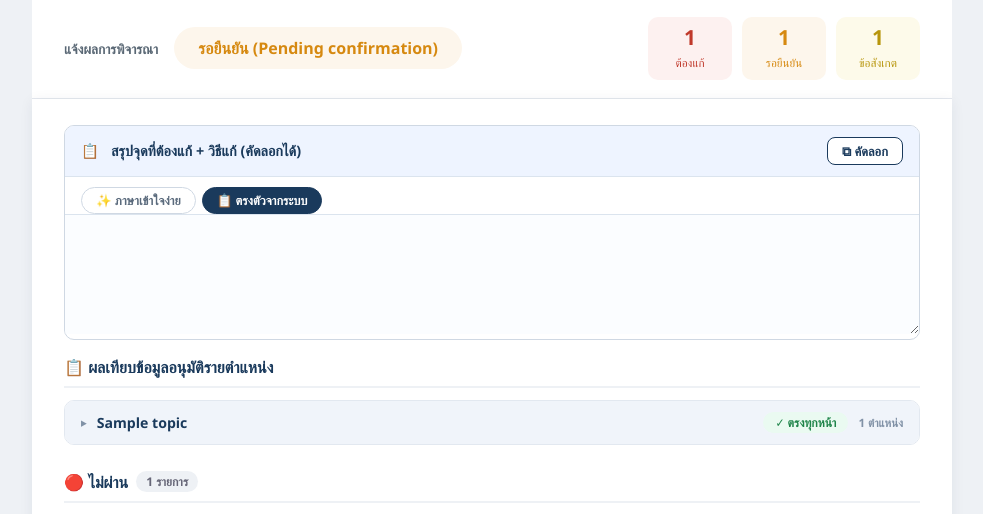
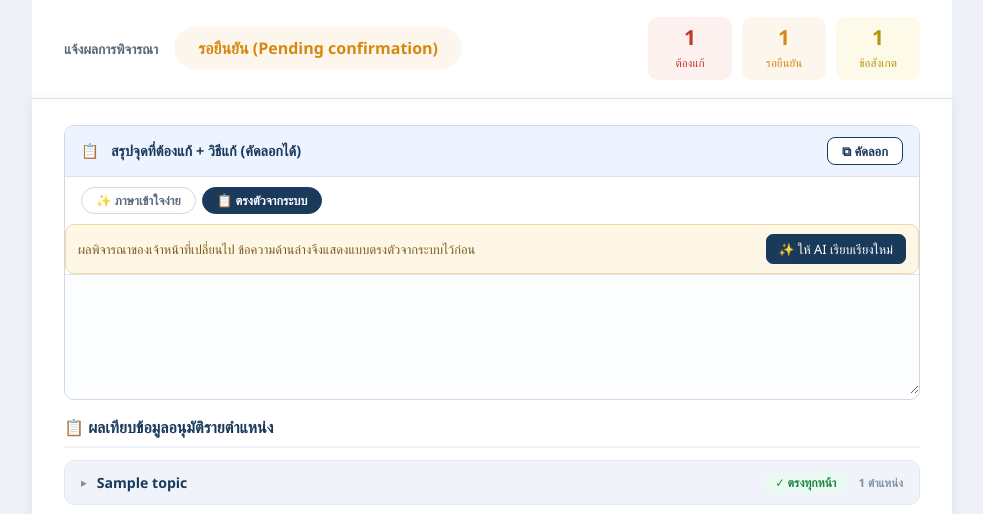
Before and after one commit to supawitmar/ethesis-checker, a Python web app: template templates/report.html in a window 1280 px wide. Shown: the part 211-725 px from the top of the page, without its empty margins (148-1131 px from the left). Run offline with Jinja, Linux system fonts and the light colour scheme; the template is opened without the code that fills it: most values are stand-ins (such as "Sample title", 1, 10 or a date in 2020).

Commit message:
report: ให้เจ้าหน้าที่กดสั่ง AI เรียบเรียงสรุปใหม่เอง แทนการเรียกอัตโนมัติ
เดิมทุกครั้งที่กดผ่าน/ไม่ผ่าน ระบบล้างข้อความ AI แล้วยิงขอใหม่ทันที ทำให้
เรียก AI รัวๆ โดยเจ้าหน้าที่ไม่รู้ตัว และถ้าเรียกล้มเหลวจะเงียบ (catch ว่าง)
เสี่ยงคัดลอกสรุปเก่าที่ยังไม่รวมรายการใหม่ไปส่งนักศึกษา

- กดผ่าน/ไม่ผ่าน = อัปเดตเฉพาะข้อความ "ตรงตัวจากระบบ" (ฟรี ทันที)
- ข้อความ AI ถูกทำเครื่องหมาย stale และซ่อนไว้ กล่องสรุปสลับไปแสดงข้อความ
  ตรงตัวซึ่งอัปเดตแล้วเสมอ พร้อมแถบ "✨ ให้ AI เรียบเรียงใหม่"
- เรียก AI เมื่อกดปุ่มนั้นเท่านั้น และถ้าล้มเหลวจะแจ้งบนแถบ ไม่เงียบอีกต่อไป
- README: ตัดคำอธิบายชั้น AI ที่ถูกลบไปแล้ว (review_borderline) ออก

Co-Authored-By: Claude Opus 4.8 <noreply@anthropic.com>

```diff
--- a/templates/report.html
+++ b/templates/report.html
@@ -72,6 +72,16 @@
   .ai-summary { background:#f3f7fd; border:1px solid #d6e3f5; border-radius:12px;
         padding:16px 20px; font-size:.9rem; color:#2c3e50; white-space:pre-wrap; line-height:1.65; }
   .ai-summary-caveat { font-size:.75rem; color:#8894a0; margin-top:8px; }
+  /* แถบเตือนว่าเจ้าหน้าที่เพิ่งเปลี่ยนผลพิจารณา ข้อความ AI เดิมจึงยังไม่รวมรายการใหม่
+     ระหว่างนี้กล่องข้างล่างจะแสดง "ตรงตัวจากระบบ" ซึ่งอัปเดตแล้วเสมอ กันคัดลอกของเก่าไปส่ง */
+  .ai-stale { display:flex; flex-wrap:wrap; align-items:center; gap:10px; margin:10px 0 0;
+        background:#fff7e6; border:1px solid #f0d9a8; border-radius:9px;
+        padding:9px 12px; font-size:.8rem; color:#7a5b1a; }
+  .ai-stale.err { background:#fdeeee; border-color:#f0bdbd; color:#9c3232; }
+  .ai-redo { margin-left:auto; border:1px solid var(--navy); background:var(--navy); color:#fff;
+        border-radius:7px; padding:5px 12px; font-size:.8rem; cursor:pointer; font-family:inherit; }
+  .ai-redo:hover { filter:brightness(1.12); }
+  .ai-redo[disabled] { opacity:.55; cursor:progress; }
   .rule-source { font-size:.76rem; color:#617184; margin-top:7px; padding-top:7px;
         border-top:1px dashed rgba(60,80,100,.18); }
   .rule-source b { color:var(--navy); }
@@ -231,6 +241,14 @@
                 data-th="✨ ภาษาเข้าใจง่าย" data-en="✨ Plain language">✨ ภาษาเข้าใจง่าย</button>
         <button type="button" class="mode" data-mode="raw" onclick="setSummaryMode('raw')"
                 data-th="📋 ตรงตัวจากระบบ" data-en="📋 Exact (system)">📋 ตรงตัวจากระบบ</button>
+      </div>
+      {% endif %}
+      {% if report.student_summary %}
+      <div class="ai-stale" id="ai-stale" hidden>
+        <span id="ai-stale-msg" data-th="ผลพิจารณาของเจ้าหน้าที่เปลี่ยนไป ข้อความด้านล่างจึงแสดงแบบตรงตัวจากระบบไว้ก่อน"
+              data-en="Staff decisions changed — showing the exact system text until AI is re-run.">ผลพิจารณาของเจ้าหน้าที่เปลี่ยนไป ข้อความด้านล่างจึงแสดงแบบตรงตัวจากระบบไว้ก่อน</span>
+        <button type="button" class="ai-redo" onclick="regenerateAi()"
+                data-th="✨ ให้ AI เรียบเรียงใหม่" data-en="✨ Re-run AI">✨ ให้ AI เรียบเรียงใหม่</button>
       </div>
       {% endif %}
       <textarea class="copy-text" readonly></textarea>
@@ -596,8 +614,11 @@ function aiSummaryText(){
 var SUMMARY_MODE = aiSummaryText() ? 'ai' : 'raw';
 var PLAIN_TEXT = buildSummaryText();
 var AI_TEXT = aiSummaryText();
+// AI_STALE = เจ้าหน้าที่กดผ่าน/ไม่ผ่านเพิ่มหลังจาก AI เรียบเรียงครั้งล่าสุด
+// ระหว่างที่ค้างอยู่จะไม่โชว์ข้อความ AI เก่า (กันคัดลอกสรุปที่ตกรายการไปส่งนักศึกษา)
+var AI_STALE = false;
 function currentSummaryText(){
-  return SUMMARY_MODE === 'ai' ? (AI_TEXT || PLAIN_TEXT) : PLAIN_TEXT;
+  return (SUMMARY_MODE === 'ai' && AI_TEXT && !AI_STALE) ? AI_TEXT : PLAIN_TEXT;
 }
 function renderSummary(){
   const ta = document.querySelector('.copy-text');
@@ -605,16 +626,27 @@ function renderSummary(){
   ta.value = currentSummaryText();
   ta.classList.toggle('plain', SUMMARY_MODE === 'ai');
   const caveat = document.getElementById('ai-caveat');
-  if (caveat) caveat.style.display = (SUMMARY_MODE === 'ai') ? '' : 'none';
+  const showAi = (SUMMARY_MODE === 'ai' && AI_TEXT && !AI_STALE);
+  if (caveat) caveat.style.display = showAi ? '' : 'none';
   document.querySelectorAll('.copy-modes .mode').forEach(function(b){
     b.classList.toggle('on', b.getAttribute('data-mode') === SUMMARY_MODE);
   });
+  renderStaleBar();
+}
+// แถบ "ให้ AI เรียบเรียงใหม่" โผล่เฉพาะตอนอยู่โหมด AI แล้วข้อความยังไม่ตรงผลพิจารณาล่าสุด
+function renderStaleBar(err){
+  const bar = document.getElementById('ai-stale');
+  if (!bar) return;
+  const need = (SUMMARY_MODE === 'ai') && (AI_STALE || !AI_TEXT);
+  bar.hidden = !need;
+  bar.classList.toggle('err', !!err);
+  const msg = document.getElementById('ai-stale-msg');
+  if (msg && err) msg.textContent = err;
+  else if (msg && need) msg.textContent = msg.getAttribute(LANG === 'en' ? 'data-en' : 'data-th');
 }
 function setSummaryMode(mode){
   SUMMARY_MODE = mode;
   renderSummary();
-  // เพิ่งสลับมาโหมด AI แต่ยังไม่มีข้อความตามผลพิจารณาล่าสุด — ขอใหม่
-  if (mode === 'ai' && !AI_TEXT) refreshSummary();
 }
 
 // ---- รวมรายการที่เจ้าหน้าที่กด "ไม่ผ่าน" เข้าไปในสรุป ----
@@ -629,29 +661,44 @@ function setSummaryBusy(on){
   const box = document.querySelector('.copybox .copy-btn');
   if (box) box.textContent = on ? '… กำลังอัปเดต' : (LANG === 'en' ? '⧉ Copy' : '⧉ คัดลอก');
 }
-function refreshSummary(){
+// wantAi = true เฉพาะตอนเจ้าหน้าที่กดปุ่มเรียบเรียงใหม่เท่านั้น การกดผ่าน/ไม่ผ่าน
+// แต่ละครั้งจะอัปเดตเฉพาะข้อความตรงตัว (ฟรีและทันที) ไม่เรียก AI รัวๆ
+function refreshSummary(wantAi){
   const box = document.querySelector('.copybox');
   const job = box && box.getAttribute('data-job');
-  if (!job) return;
-  const wantAi = (SUMMARY_MODE === 'ai');
+  if (!job) return Promise.resolve();
   setSummaryBusy(true);
-  fetch('/summary/' + job, {
+  return fetch('/summary/' + job, {
     method: 'POST',
     headers: {'Content-Type': 'application/json'},
-    body: JSON.stringify({failed: collectFailed(), ai: wantAi}),
+    body: JSON.stringify({failed: collectFailed(), ai: !!wantAi}),
   }).then(r => r.ok ? r.json() : Promise.reject(new Error(r.status)))
     .then(function(data){
       if (typeof data.plain === 'string') PLAIN_TEXT = data.plain;
-      if (typeof data.ai === 'string' && data.ai) AI_TEXT = data.ai;
+      if (wantAi) {
+        if (typeof data.ai === 'string' && data.ai) { AI_TEXT = data.ai; AI_STALE = false; }
+        else throw new Error('empty');
+      }
       renderSummary();
     })
-    .catch(function(){ /* สรุปเดิมยังใช้ได้ ไม่ต้องรบกวนผู้ใช้ */ })
     .finally(function(){ setSummaryBusy(false); });
 }
+function regenerateAi(){
+  const btn = document.querySelector('.ai-redo');
+  if (btn) btn.disabled = true;
+  refreshSummary(true)
+    .catch(function(){
+      renderStaleBar(LANG === 'en'
+        ? 'Could not re-run AI. The exact system text below is up to date — try again or use it as is.'
+        : 'เรียบเรียงด้วย AI ไม่สำเร็จ ข้อความตรงตัวจากระบบด้านล่างเป็นข้อมูลล่าสุดแล้ว กดลองใหม่หรือใช้ข้อความนี้ได้เลย');
+    })
+    .finally(function(){ if (btn) btn.disabled = false; });
+}
 function scheduleSummaryRefresh(){
-  AI_TEXT = '';                    // ผลพิจารณาเปลี่ยน ข้อความ AI เดิมใช้ไม่ได้แล้ว
+  AI_STALE = true;                 // ผลพิจารณาเปลี่ยน ข้อความ AI เดิมยังไม่รวมรายการใหม่
+  renderSummary();                 // สลับไปโชว์ข้อความตรงตัวทันที พร้อมปุ่มเรียบเรียงใหม่
   clearTimeout(_summaryTimer);
-  _summaryTimer = setTimeout(refreshSummary, 900);
+  _summaryTimer = setTimeout(function(){ refreshSummary(false).catch(function(){}); }, 600);
 }
 
 function copySummary(ev, btn){
```
Also changed, not shown: README.md.
